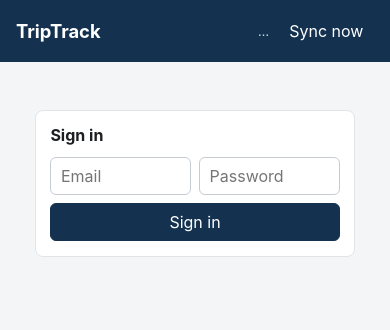
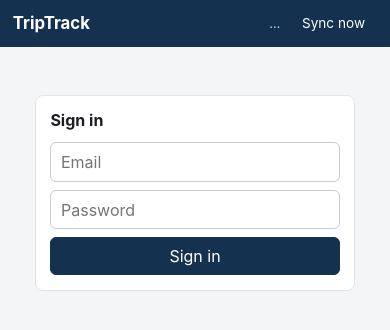
Before and after one commit to dckakadia/Trip_Track, a website: page frontend/public/index.html in a window 390 px wide. Drawn offline with Linux system fonts and the light colour scheme; no server answers.

Commit message:
Mobile UX pass, verified on Pixel 6 emulator
- drop the duplicate Android ActionBar (NoActionBar theme); APK v1.2
- single-column forms at phone widths (2-col truncated every field)
- supplier card actions wrap below the name instead of crushing it
- styled topbar buttons, larger touch targets, tighter phone topbar
- render the user list when the Admin tab opens (was blank until an edit)

Co-Authored-By: Claude Fable 5 <noreply@anthropic.com>

```diff
--- a/frontend/public/app.js
+++ b/frontend/public/app.js
@@ -588,6 +588,7 @@ function activateView(name) {
   if (location.hash !== `#${name}`) history.replaceState(null, '', `#${name}`);
   if (name === 'today') renderToday().catch((error) => toast(error.message));
   if (name === 'schedule') renderSchedule().catch((error) => toast(error.message));
+  if (name === 'admin') renderUsers().catch((error) => toast(error.message));
 }
 
 document.querySelectorAll('.tab').forEach((tab) => {
--- a/frontend/public/styles.css
+++ b/frontend/public/styles.css
@@ -20,7 +20,20 @@ body {
 
 .topbar h1 { margin: 0; font-size: 1.15rem; }
 
-.sync-area { display: flex; align-items: center; gap: 0.6rem; }
+.sync-area { display: flex; align-items: center; gap: 0.6rem; flex-wrap: wrap; }
+
+.sync-area button {
+  background: rgba(255, 255, 255, 0.12);
+  color: #fff;
+  border: 1px solid rgba(255, 255, 255, 0.45);
+  border-radius: 6px;
+  padding: 0.35rem 0.7rem;
+  font: inherit;
+  font-size: 0.85rem;
+  cursor: pointer;
+}
+
+.sync-area button:disabled { opacity: 0.5; cursor: default; }
 .sync-status { font-size: 0.8rem; opacity: 0.85; }
 .sync-status.dirty { color: #ffd166; opacity: 1; }
 
@@ -250,6 +263,21 @@ button[type="submit"], #sync-button {
 
   main { padding-bottom: 5.5rem; }
   .stat-row { grid-template-columns: repeat(2, 1fr); }
+
+  /* Phones get single-column forms — two columns truncate values and
+     placeholders at handset widths. */
+  .form-grid { grid-template-columns: 1fr; }
+  .form-grid input, .form-grid select { padding: 0.55rem 0.6rem; font-size: 1rem; }
+
+  .topbar { padding: 0.55rem 0.8rem; }
+  .topbar h1 { font-size: 1.05rem; }
+
+  /* Card action buttons drop below the supplier name instead of crushing it. */
+  .supplier-header { flex-wrap: wrap; }
+  .supplier-actions { width: 100%; margin-top: 0.45rem; }
+  .map-link { padding: 0.4rem 0.7rem; }
+
+  .sample-form input { min-width: 8.5rem; }
 }
 
 .profile-row { display: flex; gap: 0.6rem; font-size: 0.87rem; line-height: 1.35; }
@@ -304,3 +332,5 @@ button.map-link {
 
 .map-link.danger { color: #c0392b; border-color: #e6c3bd; }
 .map-link.danger:hover { background: #fbeeec; }
+
+.auth-screen .form-grid { grid-template-columns: 1fr; }
```
Also changed, not shown: 1 other file.
